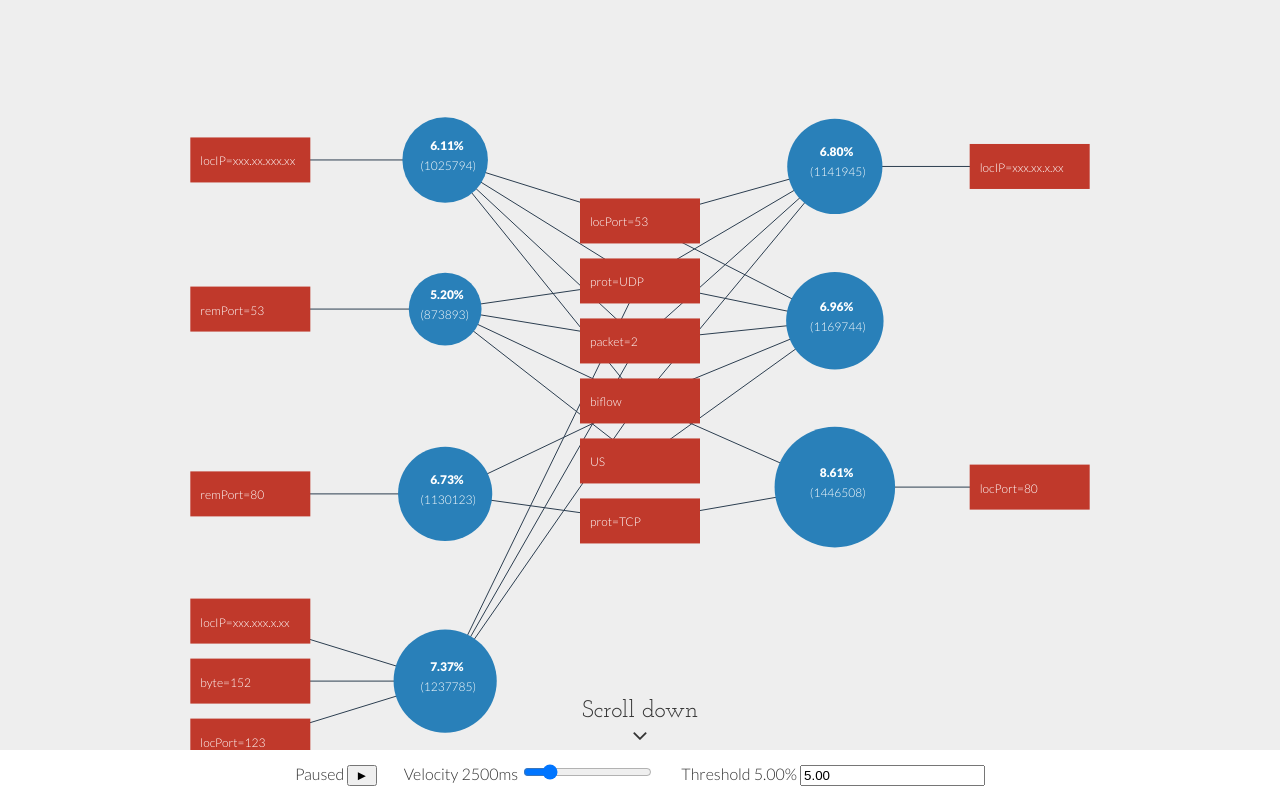
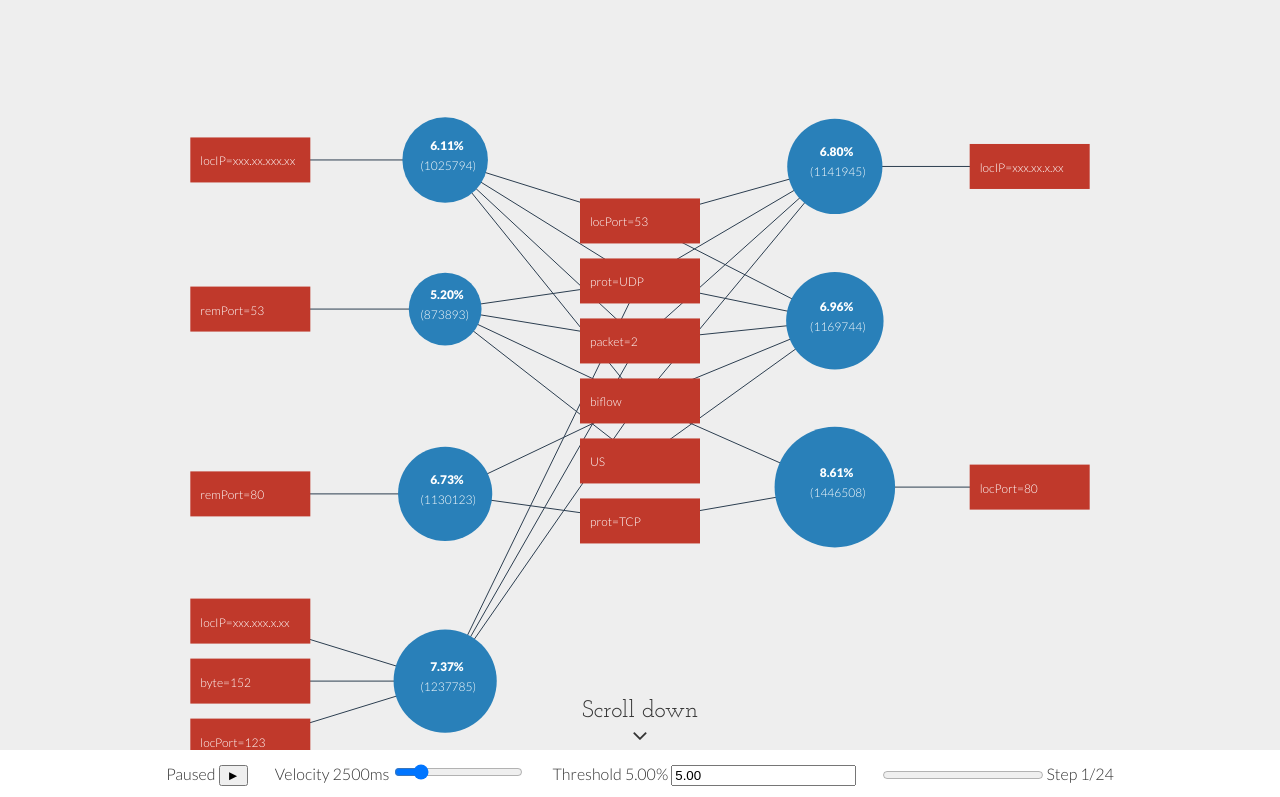
Before and after one commit to deniaz/animated-big-data, a website: page index.html in a window 1280 px wide. Shown: the top 797 px of the page. Drawn offline with Linux system fonts and the light colour scheme.

Commit message:
Add progress bar

```diff
--- a/index.html
+++ b/index.html
@@ -38,6 +38,13 @@
 					<span class="js-threshold-label">5.00</span>%
 				</span>
 			<input class="js-threshold" type="number" step="0.01" value="5.00">
+		</label>
+
+		<label>
+			<output>
+				<progress value="0" max="100" class="step-progress"></progress>
+				<span class="label">Step <span class="current-step">1</span><span class="max-steps"></span></span>
+			</output>
 		</label>
 	</form>
 </div>
--- a/src/Hypergraph.js
+++ b/src/Hypergraph.js
@@ -113,6 +113,8 @@ var Hypergraph = (function(layoutEngine) {
 			file = 'data.json';
 		}
 
+		file += '?_' + new Date().getTime();
+
 		var xhr = new XMLHttpRequest();
 		xhr.open('GET', file, true);
 
@@ -124,6 +126,9 @@ var Hypergraph = (function(layoutEngine) {
 					var frequency = subgraph[subgraph.length-1];
 					_noOfIntervals = frequency.intervals.length > _noOfIntervals ? frequency.intervals.length-1 : _noOfIntervals;
 				});
+
+				document.querySelector('.max-steps').textContent = '/' + (_noOfIntervals + 1);
+				document.querySelector('.step-progress').setAttribute('max', _noOfIntervals);
 
 				_layoutEngine.buildFromArray(data, _width, _height, _normalize);
 				draw();
@@ -207,8 +212,12 @@ var Hypergraph = (function(layoutEngine) {
 			_currentInterval = 0;
 			_isPlaying = false;
 			_visualization.next(_currentInterval);
+			document.querySelector('.current-step').textContent = _currentInterval+1;
+			document.querySelector('.step-progress').setAttribute('value', 0);
 		} else {
 			_visualization.next(++_currentInterval);
+			document.querySelector('.current-step').textContent = _currentInterval+1;
+			document.querySelector('.step-progress').setAttribute('value', _currentInterval);
 		}
 	}
 
```
